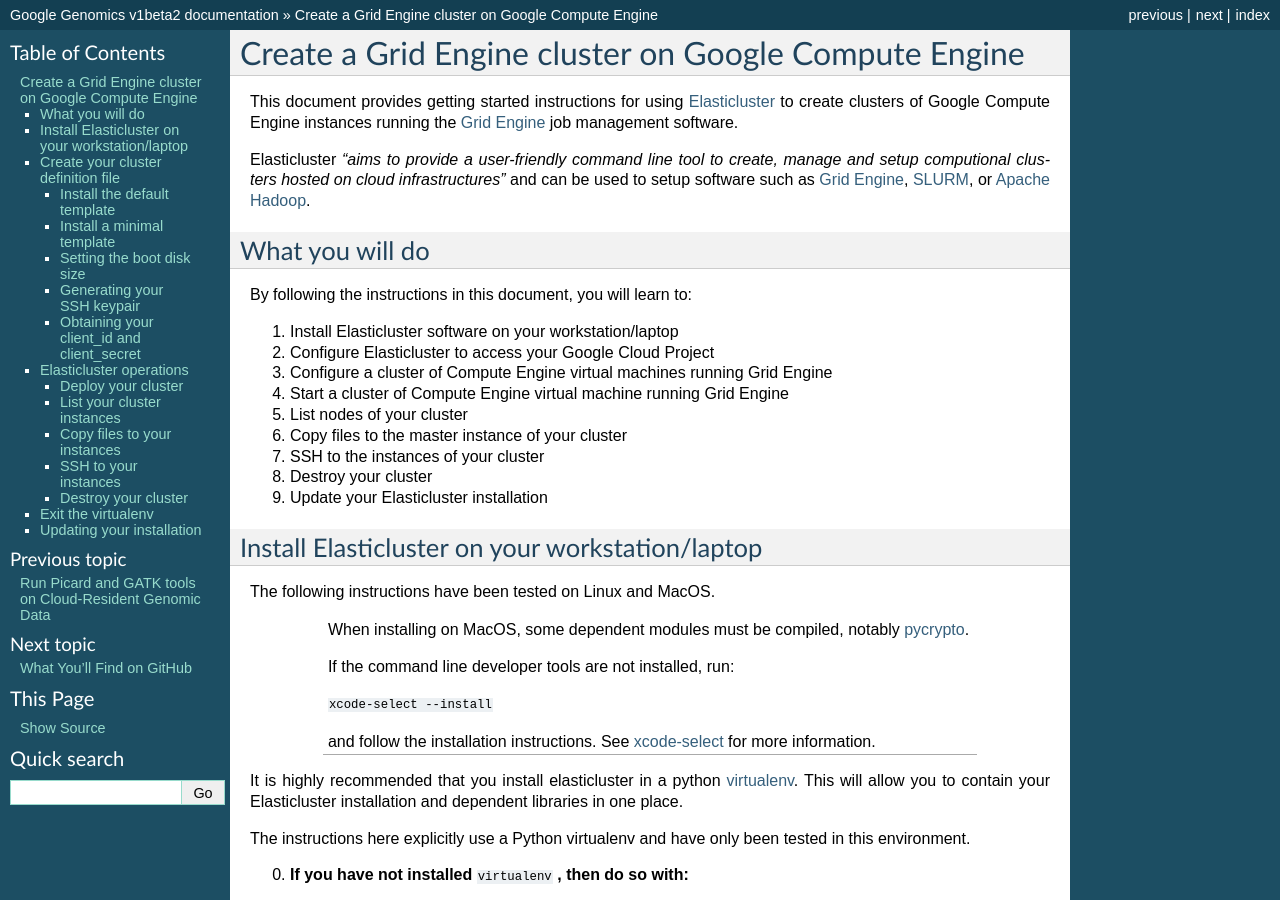
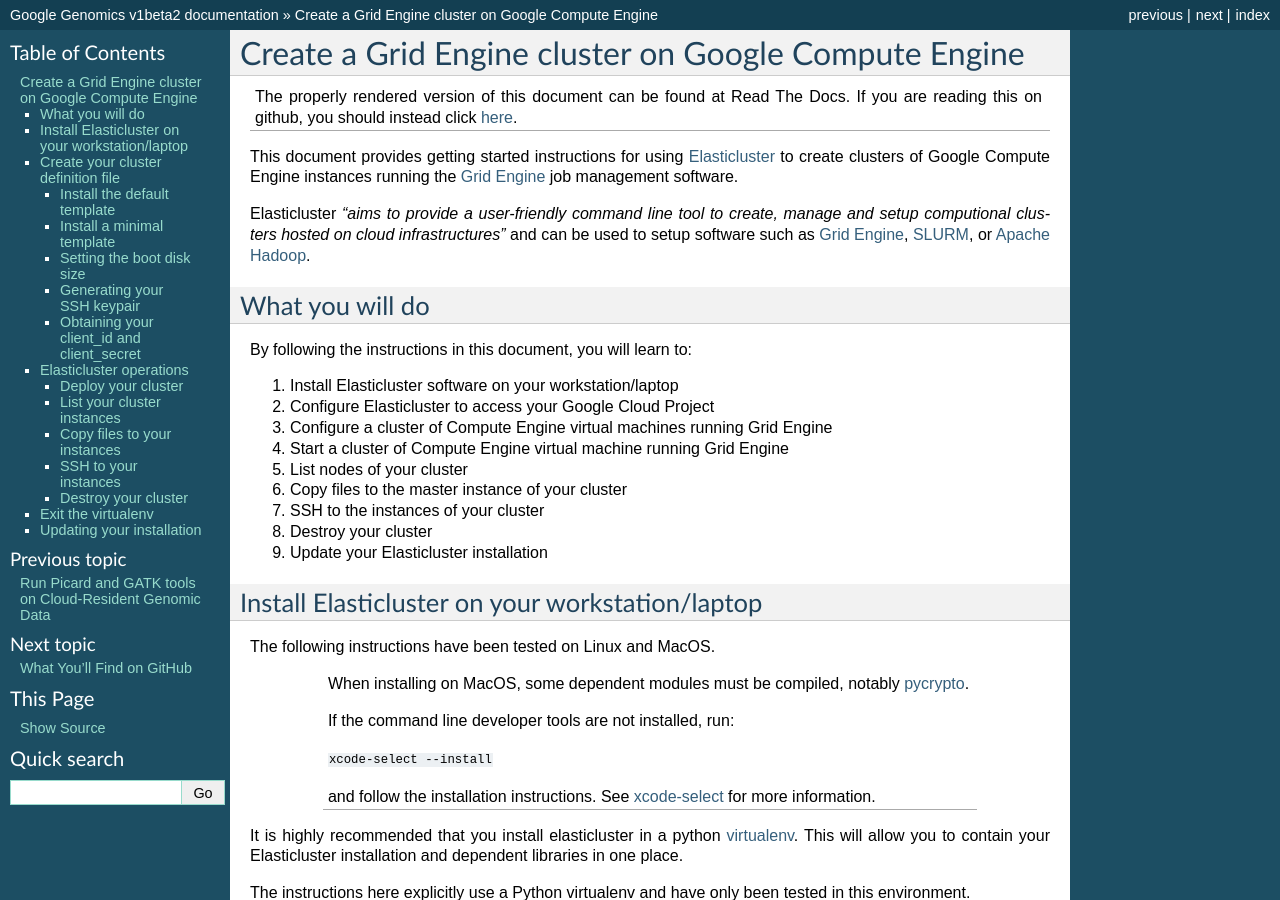
Before and after one commit to googlegenomics/readthedocs, a Sphinx documentation site: the page built from docs/source/use_cases/setup_gridengine_cluster_on_compute_engine/index.rst, in a window 1280 px wide and 900 px high. Built offline with Sphinx 7.4.7, drawn with Linux system fonts in a browser that asks for light colours.

Commit message:
Test out linking to the rendered version on RTD

```diff
--- a/docs/source/use_cases/setup_gridengine_cluster_on_compute_engine/index.rst
+++ b/docs/source/use_cases/setup_gridengine_cluster_on_compute_engine/index.rst
@@ -5,6 +5,15 @@
 =====================================================
 Create a Grid Engine cluster on Google Compute Engine
 =====================================================
+
++-------------------------------------------------------------------------------+
+| The properly rendered version of this document can be found at Read The Docs. |
+| If you are reading this on github, you should instead click `here`__.         |
++-------------------------------------------------------------------------------+
+
+.. _RenderedVersion: http://googlegenomics.readthedocs.org/en/latest/use_cases/setup_gridengine_cluster_on_compute_engine/index.html
+
+__ RenderedVersion_
 
 This document provides getting started instructions for using
 `Elasticluster`_ to create clusters of Google Compute Engine instances
```
